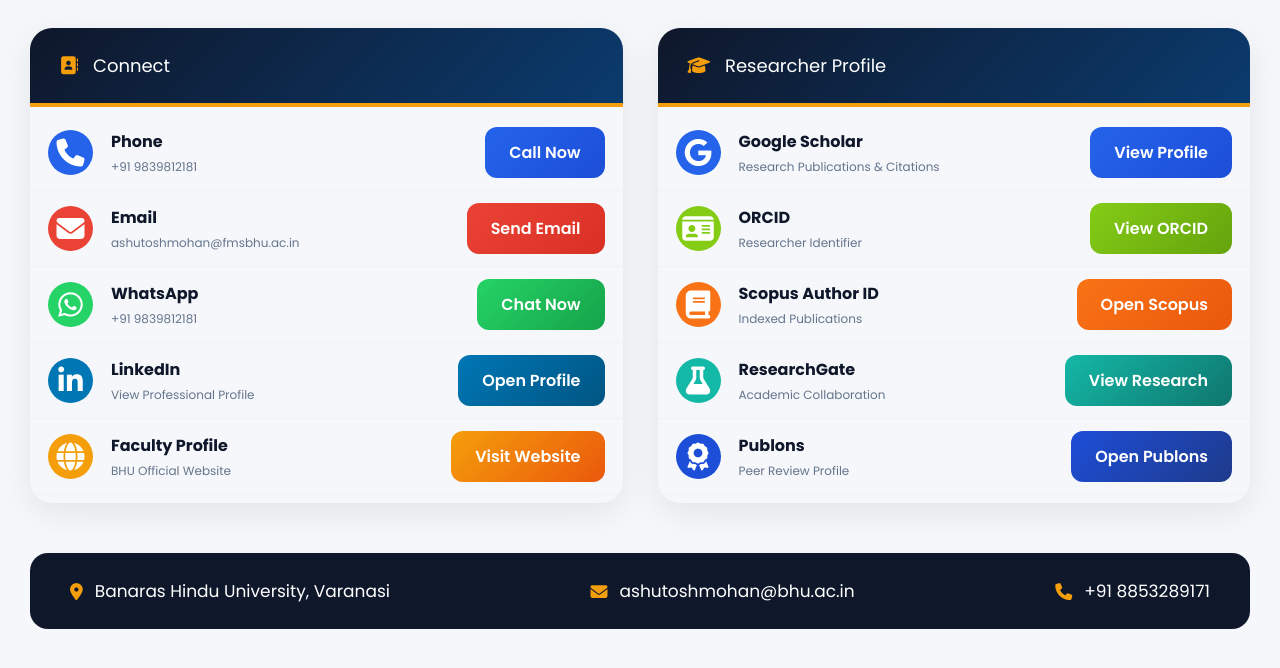
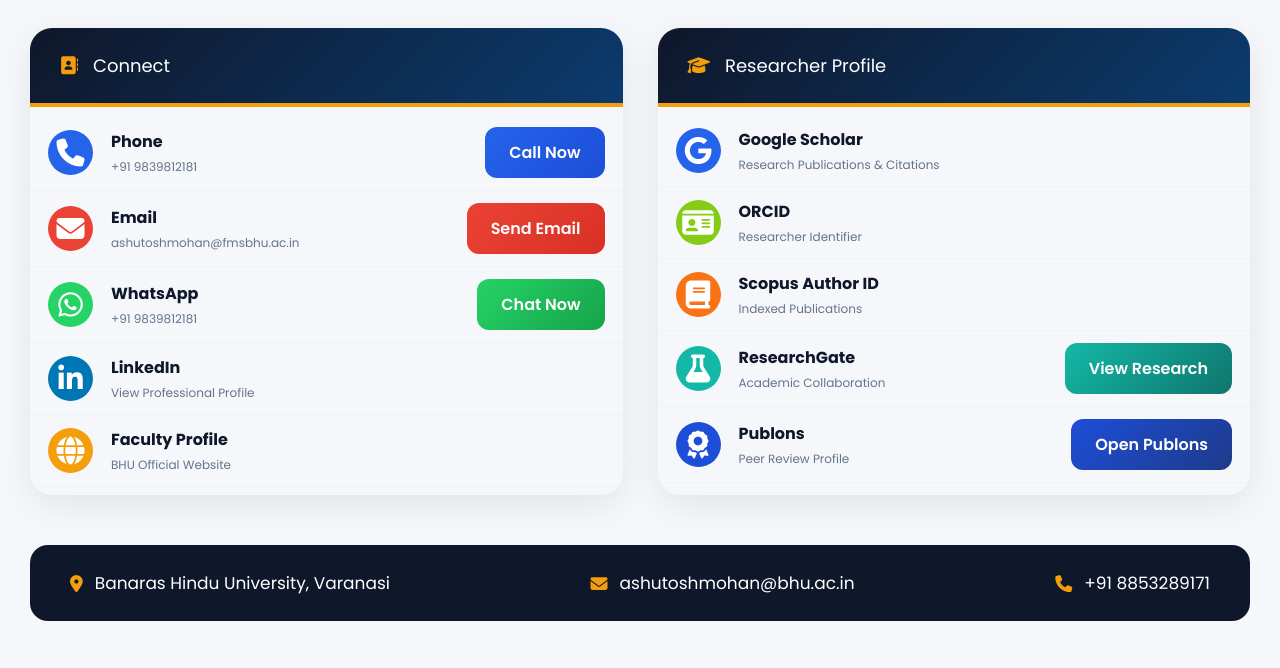
Before and after one commit to narendranath01/Dr.ashutohmohan, a plain HTML site: page index.html in a window 1280 px wide. Shown: the part 522-1190 px from the top of the page. Drawn offline with Linux system fonts and the light colour scheme.

Commit message:
Update index.html
deactivating some social profiles these are not update once updated these buttons were activated

```diff
--- a/index.html
+++ b/index.html
@@ -1036,11 +1036,11 @@ EXTRA SMALL DEVICES
 
                     </div>
 
-                    <a href="https://in.linkedin.com/in/ashutosh-mohan-92950aaa"
+                    <!--a href="https://in.linkedin.com/in/ashutosh-mohan-92950aaa"
                     target="_blank"
                     class="btn linkedin-btn">
                         Open Profile
-                    </a>
+                    </a-->
 
                 </div>
 
@@ -1061,11 +1061,11 @@ EXTRA SMALL DEVICES
 
                     </div>
 
-                    <a href="https://www.bhu.ac.in/site/FacultyProfile/0_5?FA000560"
+                    <!--a href="https://www.bhu.ac.in/site/FacultyProfile/0_5?FA000560"
                     target="_blank"
                     class="btn website-btn">
                         Visit Website
-                    </a>
+                </a-->
 
                 </div>
 
@@ -1104,10 +1104,10 @@ EXTRA SMALL DEVICES
 
                     </div>
 
-                    <a href="https://scholar.google.com/citations?hl=en&user=RwaJWEgAAAAJ"
+                    <!--a href="https://scholar.google.com/citations?hl=en&user=RwaJWEgAAAAJ"
                     class="btn">
                         View Profile
-                    </a>
+                </a-->
 
                 </div>
 
@@ -1128,10 +1128,10 @@ EXTRA SMALL DEVICES
 
                     </div>
 
-                    <a href="https://orcid.org/0000-0002-0513-7693"
+                    <!--a href="https://orcid.org/0000-0002-0513-7693"
                     class="btn orcid-btn">
                         View ORCID
-                    </a>
+                </a-->
 
                 </div>
 
@@ -1152,10 +1152,10 @@ EXTRA SMALL DEVICES
 
                     </div>
 
-                    <a href="https://www.scopus.com/authid/detail.uri?authorId=56111270200"
+                    <!--a href="https://www.scopus.com/authid/detail.uri?authorId=56111270200"
                     class="btn scopus-btn">
                         Open Scopus
-                    </a>
+                </a-->
 
                 </div>
 
```
